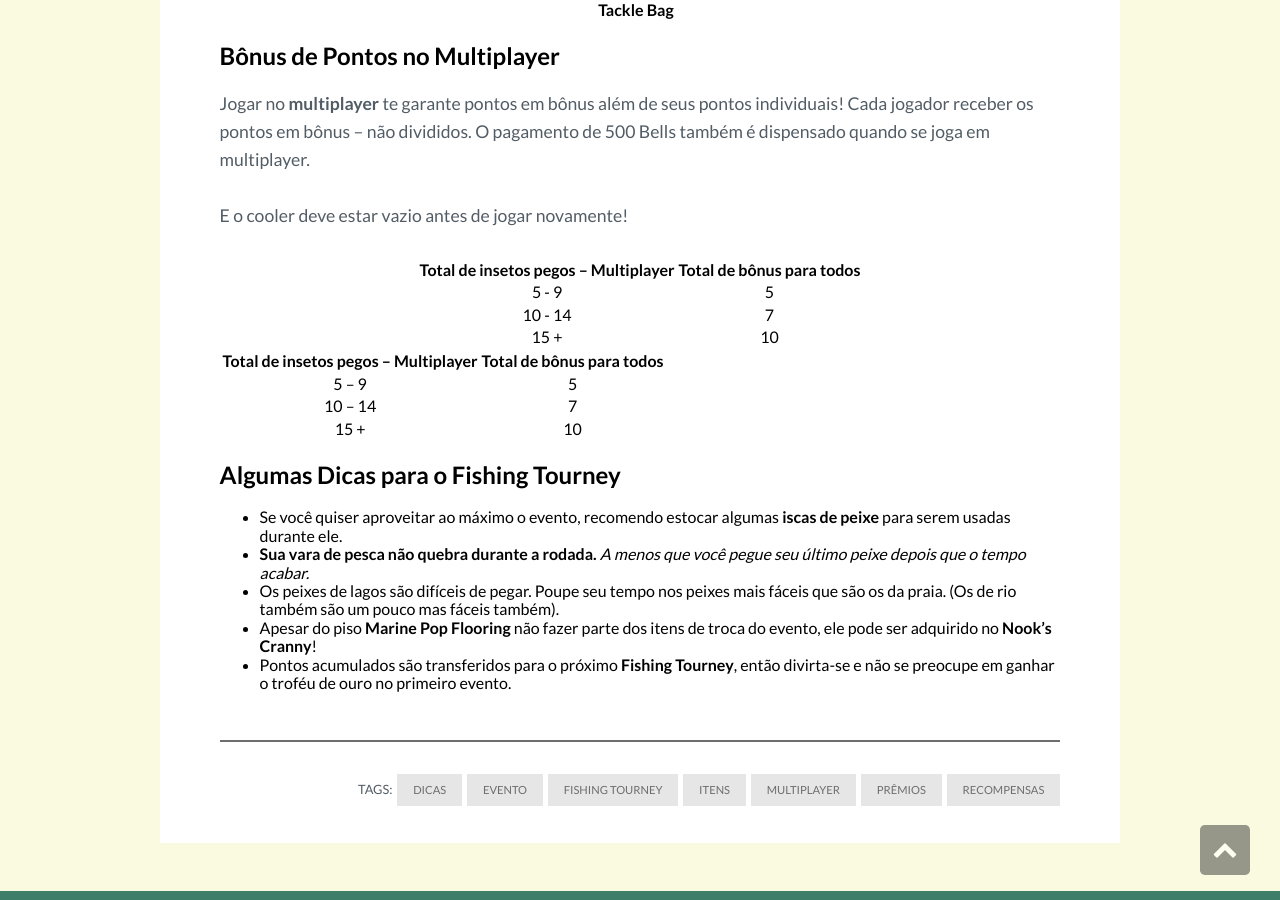
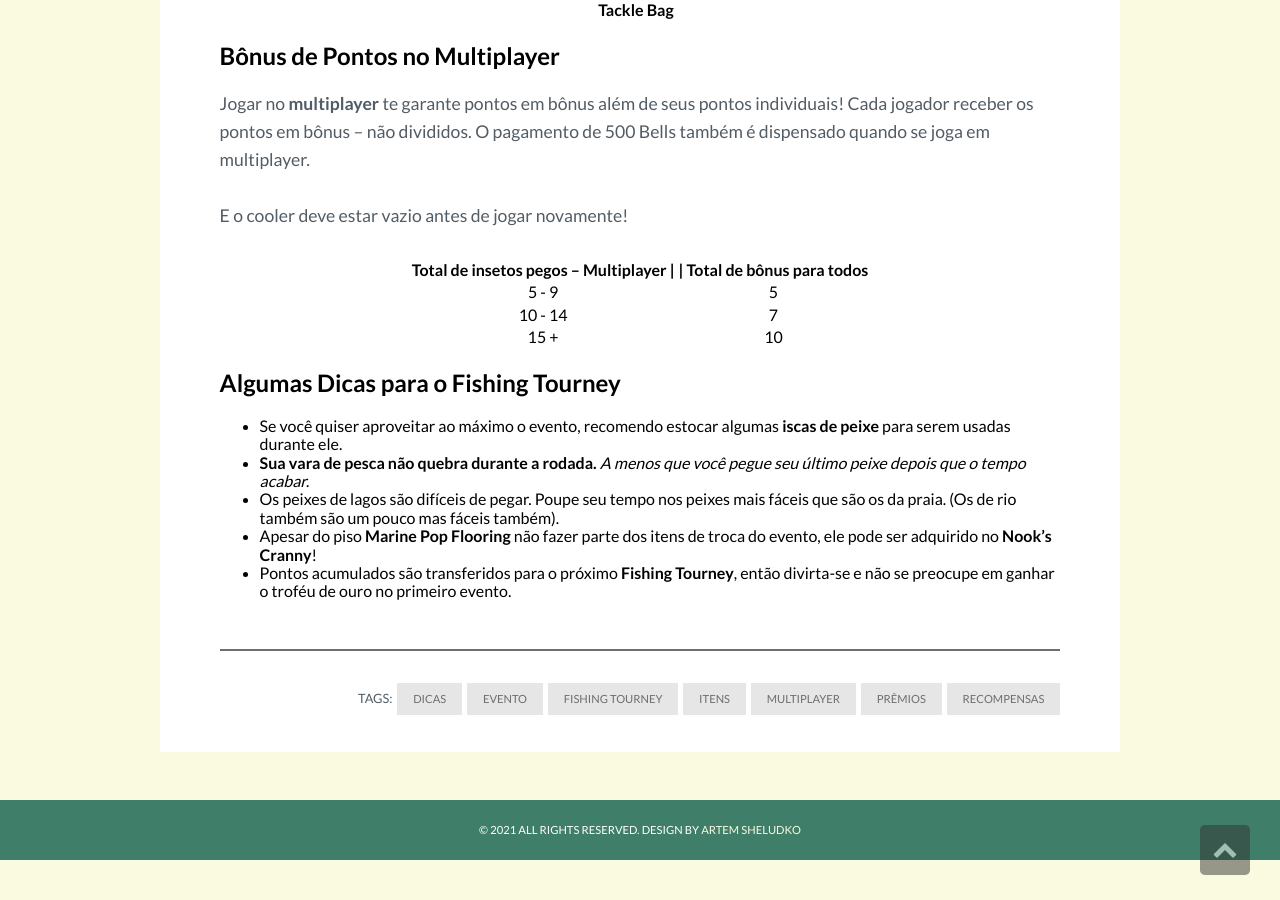
Before and after one commit to alexbarlim/ACNH, a Jekyll site: the page built from _posts/2020-12-24-fishing-tourney.md, in a window 1280 px wide and 900 px high, scrolled down 2757 px. Built offline with Jekyll 4.4.1, drawn with Linux system fonts in a browser that asks for light colours.

Commit message:
Update 2020-12-24-fishing-tourney.md

```diff
--- a/_posts/2020-12-24-fishing-tourney.md
+++ b/_posts/2020-12-24-fishing-tourney.md
@@ -164,14 +164,12 @@ Jogar no **multiplayer** te garante pontos em bônus além de seus pontos indivi
 
 E o cooler deve estar vazio antes de jogar novamente!
 
-
-
 <center>
 <table>
 <thead>
   <tr>
-    <th><center><b>Total de insetos pegos – Multiplayer</b></center></th>
-    <th><center><b>Total de bônus para todos</b></center></th>
+    <th><center><b>Total de insetos pegos – Multiplayer |</b></center></th>
+    <th><center><b>| Total de bônus para todos</b></center></th>
   </tr>
 </thead>
 <tbody>
@@ -195,16 +193,6 @@ E o cooler deve estar vazio antes de jogar novamente!
 </table>
 </center>
 
-
-
-
-
-| Total de insetos pegos – Multiplayer | Total de bônus para todos |
-| :----------------------------------: | :-----------------------: |
-|                5 – 9                 |             5             |
-|               10 – 14                |             7             |
-|                 15 +                 |            10             |
-
 ## Algumas Dicas para o Fishing Tourney
 
 - Se você quiser aproveitar ao máximo o evento, recomendo estocar algumas **iscas de peixe** para serem usadas durante ele.
```
